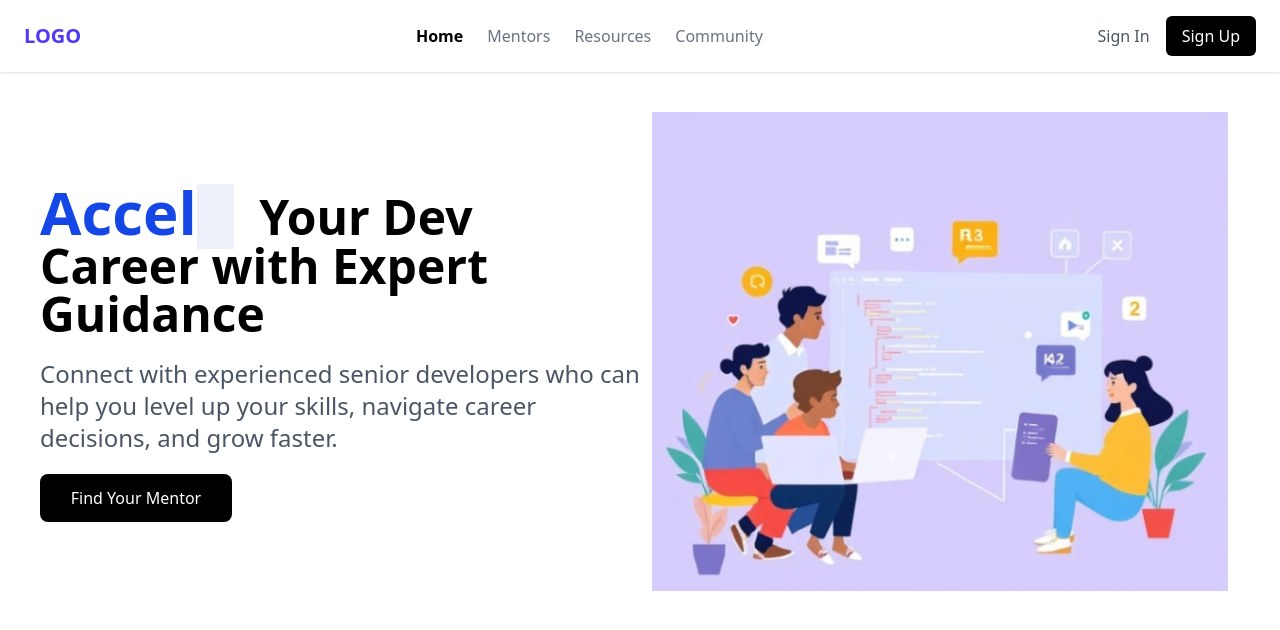
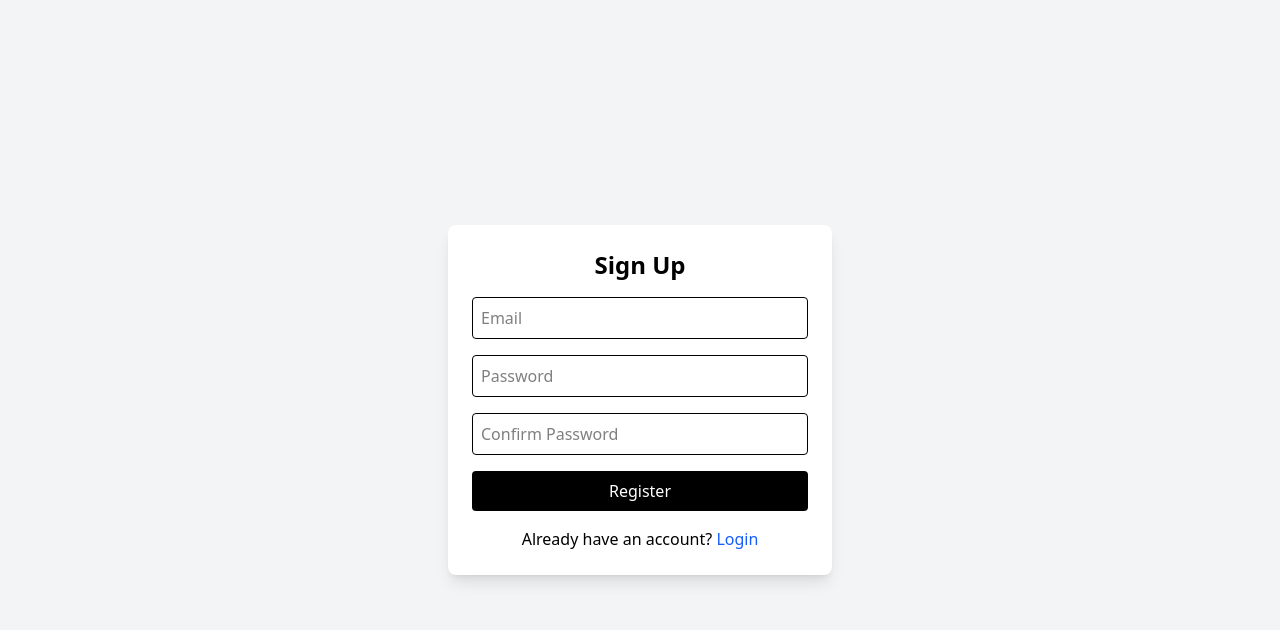
Before and after one commit to jayeshpal001/Major-Project-V1, a React (Vite) app: page /register in a window 1280 px wide. Shown: the top 630 px of the page. Built offline with nearby package versions, Linux system fonts and the light colour scheme.

Commit message:
Frontend of login and register

```diff
--- a/package.json
+++ b/package.json
@@ -15,6 +15,7 @@
     "my-vue-app": "file:",
     "react": "^19.0.0",
     "react-dom": "^19.0.0",
+    "react-router-dom": "^7.4.1",
     "react-typewriter-effect": "^1.1.0",
     "tailwindcss": "^4.0.17"
   },
--- a/src/App.jsx
+++ b/src/App.jsx
@@ -1,9 +1,20 @@
 import React from 'react'
 import { Home } from './components/Home'
+import { BrowserRouter as Router, Routes,Route  } from 'react-router-dom'
+import Login from './components/Login'
+import Register from './components/Register'
 const App = () => {
   return (
    <>
-     <Home/>
+   <Router>
+    <Routes>
+      <Route path='/' element={<Home/>}/>
+      <Route path='/login' element={<Login/>}/>
+      <Route path='/register' element={<Register/>}/>
+
+    </Routes>
+   </Router>
+
    </>
   )
 }
--- a/src/components/Login.jsx
+++ b/src/components/Login.jsx
@@ -1,8 +1,57 @@
 import React from 'react'
+import { useState } from 'react';
+import {Link} from "react-router-dom"
+
 
 function Login() {
+
+  const [formData, setFormData] = useState({ email: "", password: "" });
+
+  const handleChange = (e) => {
+    setFormData({ ...formData, [e.target.name]: e.target.value });
+  };
+
+  const handleSubmit = (e) => {
+    e.preventDefault();
+    console.log("Logging in", formData);
+  };
+
+
   return (
-    <div>Login</div>
+    <div className="flex items-center justify-center min-h-screen bg-gray-100">
+    <div className="bg-white p-6 rounded-lg shadow-lg w-96">
+      <h2 className="text-2xl font-bold mb-4 text-center">Sign In</h2>
+      <form onSubmit={handleSubmit} className="space-y-4">
+        <input
+          type="email"
+          name="email"
+          value={formData.email}
+          onChange={handleChange}
+          placeholder="Email"
+          required
+          className="w-full p-2 border rounded"
+        />
+        <input
+          type="password"
+          name="password"
+          value={formData.password}
+          onChange={handleChange}
+          placeholder="Password"
+          required
+          className="w-full p-2 border rounded"
+        />
+        <button
+          type="submit"
+          className="w-full bg-black text-white p-2 rounded hover:bg-gray-400"
+        >
+          Login
+        </button>
+      </form>
+      <p className="mt-4 text-center">
+        Don't have an account? <Link to="/register" className="text-blue-600">Sign Up</Link>
+      </p>
+    </div>
+  </div>
   )
 }
 
--- a/src/components/Navbar.jsx
+++ b/src/components/Navbar.jsx
@@ -1,4 +1,7 @@
 import { useState } from "react";
+import {Link} from "react-router-dom"
+
+
 export default function Navbar() {
   const [isOpen, setIsOpen] = useState(false);
 
@@ -14,8 +17,8 @@ export default function Navbar() {
       </div>
 
       <div className="hidden md:flex space-x-4">
-        <button className="text-gray-600 hover:text-black">Sign In</button>
-        <button className="bg-black text-white px-4 py-2 rounded-md">Sign Up</button>
+        <button className="text-gray-600 hover:text-black"><Link to="/login" >Sign In</Link> </button>
+        <button className="bg-black text-white px-4 py-2 rounded-md"><Link to="/register" >Sign Up</Link></button>
       </div>
 
       <button className="md:hidden text-gray-600" onClick={() => setIsOpen(!isOpen)}>
--- /dev/null
+++ b/src/components/Register.jsx
@@ -0,0 +1,63 @@
+import { useState } from "react";
+import { Link } from "react-router-dom";
+
+function Register () {
+  const [formData, setFormData] = useState({ email: "", password: "", confirmPassword: "" });
+
+  const handleChange = (e) => {
+    setFormData({ ...formData, [e.target.name]: e.target.value });
+  };
+
+  const handleSubmit = (e) => {
+    e.preventDefault();
+    console.log("Registering", formData);
+  };
+
+  return (
+    <div className="flex items-center justify-center min-h-screen bg-gray-100">
+      <div className="bg-white p-6 rounded-lg shadow-lg w-96">
+        <h2 className="text-2xl font-bold mb-4 text-center">Sign Up</h2>
+        <form onSubmit={handleSubmit} className="space-y-4">
+          <input
+            type="email"
+            name="email"
+            value={formData.email}
+            onChange={handleChange}
+            placeholder="Email"
+            required
+            className="w-full p-2 border rounded"
+          />
+          <input
+            type="password"
+            name="password"
+            value={formData.password}
+            onChange={handleChange}
+            placeholder="Password"
+            required
+            className="w-full p-2 border rounded"
+          />
+          <input
+            type="password"
+            name="confirmPassword"
+            value={formData.confirmPassword}
+            onChange={handleChange}
+            placeholder="Confirm Password"
+            required
+            className="w-full p-2 border rounded"
+          />
+          <button
+            type="submit"
+            className="w-full bg-black text-white p-2 rounded hover:bg-gray-400"
+          >
+            Register
+          </button>
+        </form>
+        <p className="mt-4 text-center">
+          Already have an account? <Link to="/login" className="text-blue-600">Login</Link>
+        </p>
+      </div>
+    </div>
+  );
+}
+
+export default Register;
--- /dev/null
+++ b/src/server/index.js
@@ -0,0 +1,7 @@
+const express=require("express");
+const app=express();
+
+
+app.listen(3001,()=>{
+    console.log("hello maam at your service");
+});
```
Also changed, not shown: 1 other file (tests, documents, lock files or other folders).
